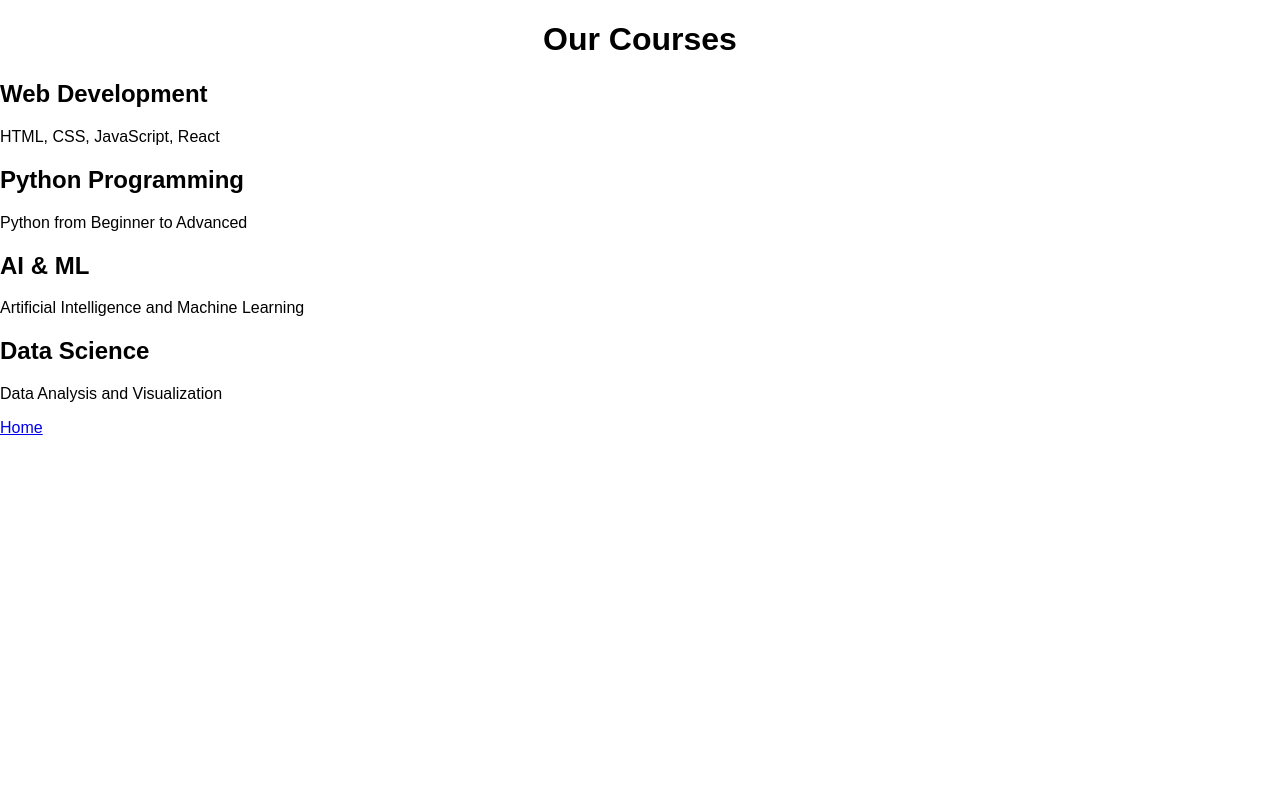
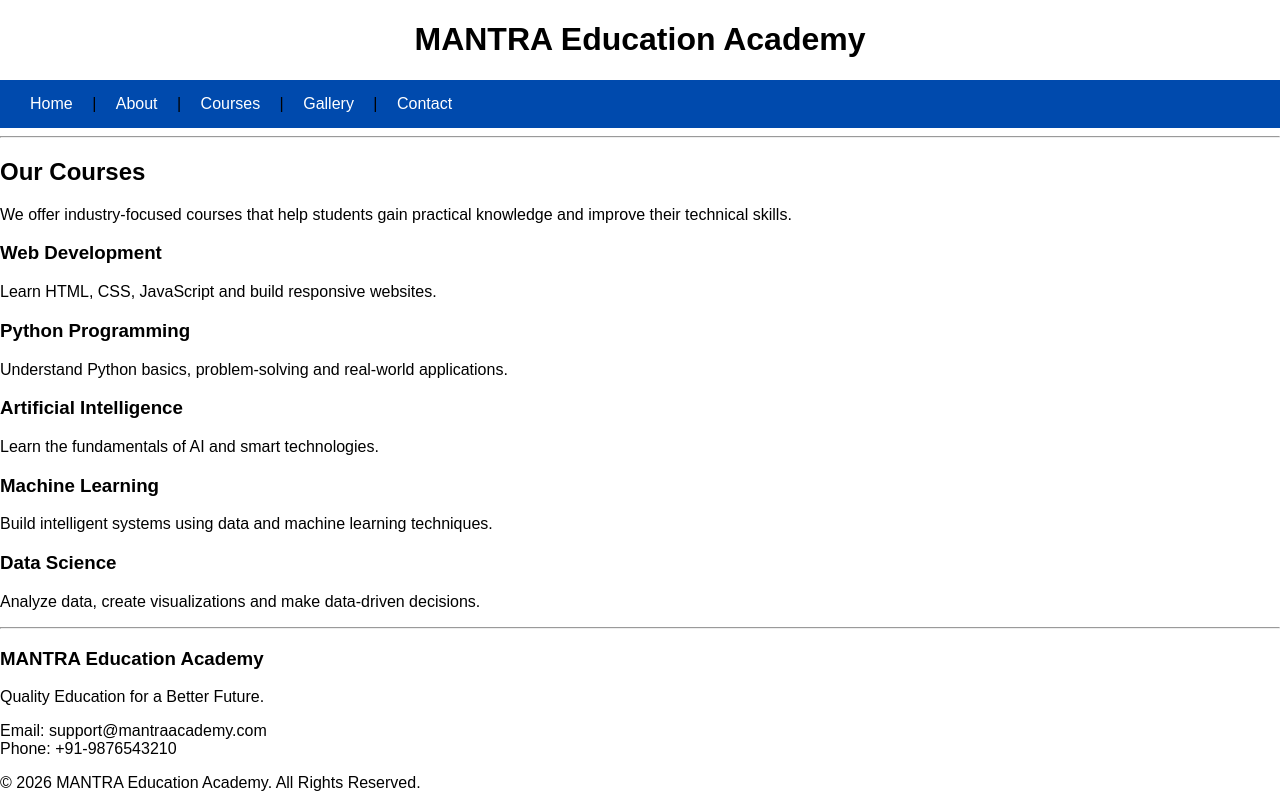
Before and after one commit to mohithasannareddy/Mohitha_mantra_portfolio, a plain HTML site: page courses.html in a window 1280 px wide. Drawn offline with Linux system fonts and the light colour scheme.

Commit message:
Update courses.html

```diff
--- a/courses.html
+++ b/courses.html
@@ -1,34 +1,77 @@
 <!DOCTYPE html>
 <html>
 <head>
-    <title>Courses</title>
+    <meta charset="UTF-8">
+    <meta name="viewport" content="width=device-width, initial-scale=1.0">
+
+    <title>Courses | MANTRA Education Academy</title>
+
+    <meta name="description" content="Explore the courses offered by MANTRA Education Academy.">
+    <meta name="keywords" content="courses, web development, python, AI, education">
+
     <link rel="stylesheet" href="style.css">
 </head>
 <body>
 
-<h1>Our Courses</h1>
+<header>
 
-<div>
-    <h2>Web Development</h2>
-    <p>HTML, CSS, JavaScript, React</p>
-</div>
+<h1>MANTRA Education Academy</h1>
 
-<div>
-    <h2>Python Programming</h2>
-    <p>Python from Beginner to Advanced</p>
-</div>
+<nav>
+<a href="index.html">Home</a> |
+<a href="about.html">About</a> |
+<a href="courses.html">Courses</a> |
+<a href="gallery.html">Gallery</a> |
+<a href="contact.html">Contact</a>
+</nav>
 
-<div>
-    <h2>AI & ML</h2>
-    <p>Artificial Intelligence and Machine Learning</p>
-</div>
+</header>
 
-<div>
-    <h2>Data Science</h2>
-    <p>Data Analysis and Visualization</p>
-</div>
+<hr>
 
-<a href="index.html">Home</a>
+<h2>Our Courses</h2>
+
+<p>
+We offer industry-focused courses that help students gain practical knowledge and improve their technical skills.
+</p>
+
+<h3>Web Development</h3>
+<p>Learn HTML, CSS, JavaScript and build responsive websites.</p>
+
+<h3>Python Programming</h3>
+<p>Understand Python basics, problem-solving and real-world applications.</p>
+
+<h3>Artificial Intelligence</h3>
+<p>Learn the fundamentals of AI and smart technologies.</p>
+
+<h3>Machine Learning</h3>
+<p>Build intelligent systems using data and machine learning techniques.</p>
+
+<h3>Data Science</h3>
+<p>Analyze data, create visualizations and make data-driven decisions.</p>
+
+<hr>
+
+<footer>
+
+<h3>MANTRA Education Academy</h3>
+
+<p>
+Quality Education for a Better Future.
+</p>
+
+<p>
+Email: support@mantraacademy.com<br>
+Phone: +91-9876543210
+</p>
+
+<p>
+© 2026 MANTRA Education Academy. All Rights Reserved.
+</p>
+
+</footer>
+
+<script src="script.js"></script>
 
 </body>
 </html>
```
